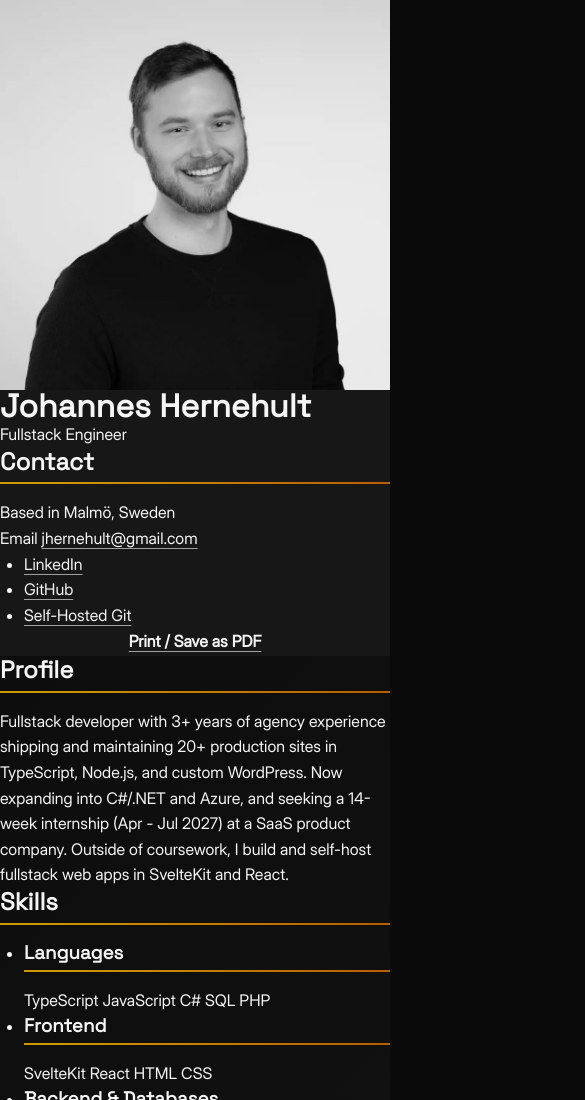
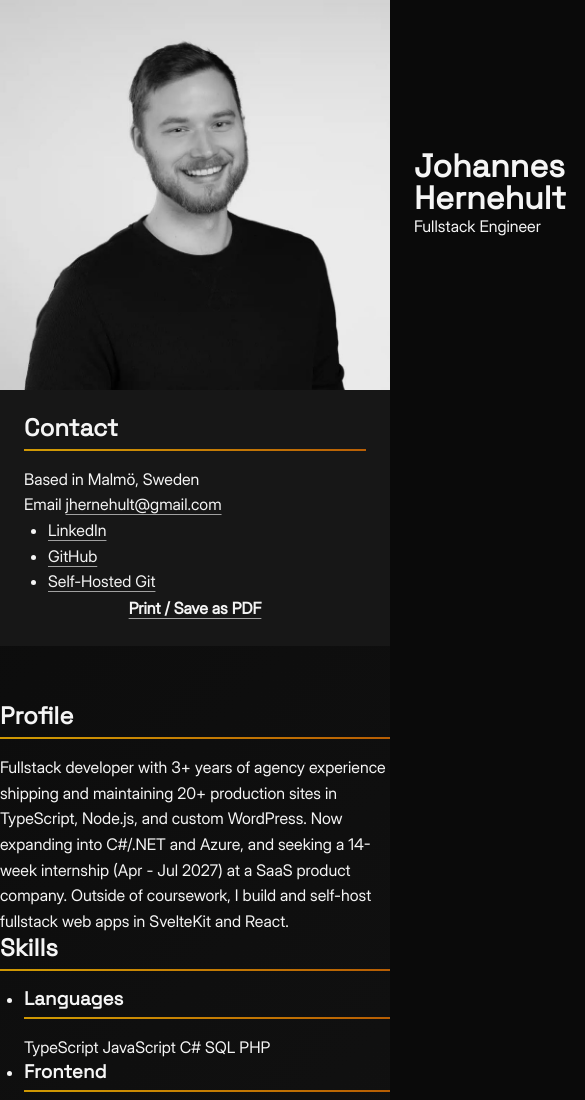
Before and after one commit to johannes-hernehult/cv-website, a plain HTML site: page index.html in a window 390 px wide. Shown: the top 1100 px of the page, 585 px wide, since content can reach past the window. Drawn offline with Linux system fonts and the light colour scheme.

Commit message:
Rewriting heading layout

```diff
--- a/index.html
+++ b/index.html
@@ -33,10 +33,7 @@
         <link rel="stylesheet" href="styles/tokens.css" />
         <link rel="stylesheet" href="styles/base.css" />
         <link rel="stylesheet" href="styles/layout.css" />
-        <link rel="stylesheet" href="styles/components/profile.css" />
-        <link rel="stylesheet" href="styles/sections/experience.css" />
-        <link rel="stylesheet" href="styles/components/cards.css" />
-        <link rel="stylesheet" href="styles/sections/skills.css" />
+        <link rel="stylesheet" href="styles/header.css" />
         <link rel="stylesheet" href="styles/responsive.css" />
         <link rel="stylesheet" href="styles/print.css" />
 
@@ -66,7 +63,6 @@
                 </div>
             </div>
             <div class="content">
-
                 <section class="contact card" aria-labelledby="contact-heading">
                     <h2 id="contact-heading">Contact</h2>
                     <p class="contact-info location">
--- /dev/null
+++ b/styles/header.css
@@ -0,0 +1,11 @@
+header .hero img {
+    width: 100%;
+}
+
+header .hero .intro {
+    padding: var(--space-medium);
+}
+
+header .content {
+    padding: var(--space-medium);
+}
--- a/styles/layout.css
+++ b/styles/layout.css
@@ -10,15 +10,36 @@ header {
 
 body {
     margin-left: calc(var(--sidebar-width) + 2rem);
+    display: flex;
+    flex-direction: column;
+    gap: var(--space-xlarge);
 }
 
 @media screen and (max-width: 750px) {
     header {
         position: static;
         max-width: 100%;
+
+        display: flex;
+        flex-direction: column;
+    }
+
+    header .hero {
+        display: flex;
+        align-items: center;
+    }
+
+    header .hero img {
+        flex-basis: 33%;
     }
 
     body {
         margin-left: 0;
     }
 }
+
+@media screen and (max-width: 450px) {
+    header .hero img {
+        flex-basis: 75%;
+    }
+}
```
Lines whose indentation alone changed are shown as unchanged.
